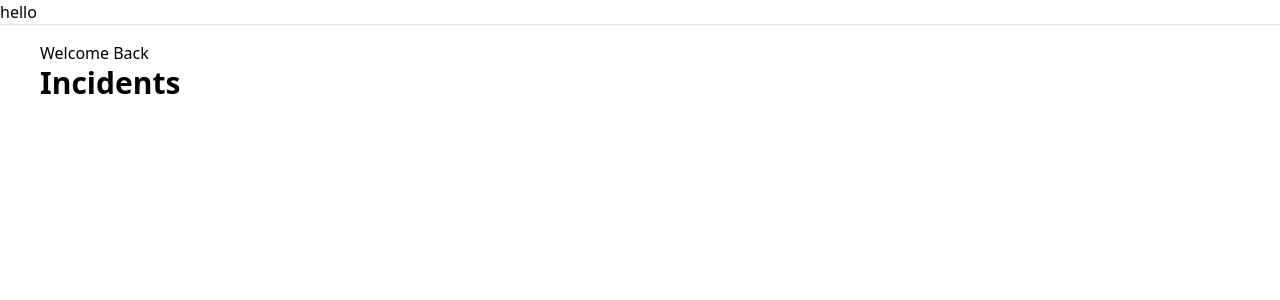
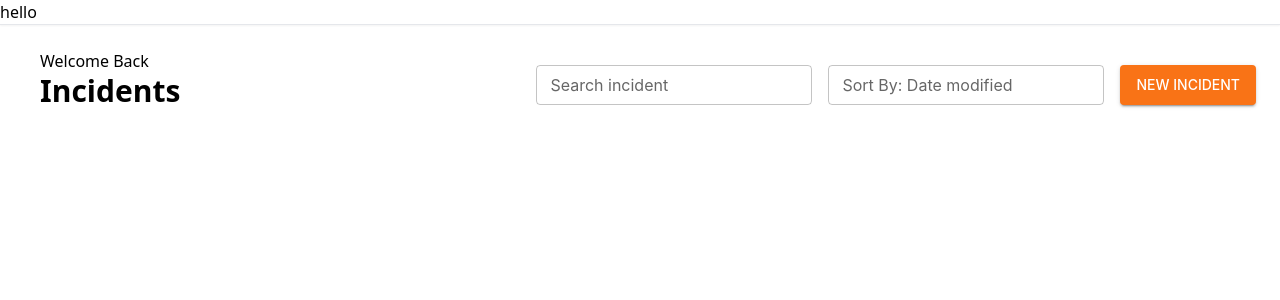
Before and after one commit to Shohan11369/React-assignment-02, a React (Vite) app: page /incidents in a window 1280 px wide. Shown: the top 300 px of the page. Built offline with nearby package versions, Linux system fonts and the light colour scheme.

Commit message:
Added incidents left and rightb section full

```diff
--- a/src/components/Incidents.jsx
+++ b/src/components/Incidents.jsx
@@ -65,11 +65,37 @@ function Incidents() {
   return (
     <div className="p-4 ml-6 mr-2">
       {/* top section */}
-      <div>
-        <Typography variant="h7" gutterBottom>
-          Welcome Back <br />{" "}
-          <span className="text-3xl font-bold ">Incidents</span>
-        </Typography>
+      <div className="grid md:flex justify-between items-center mb-5 mt-2">
+        <div>
+          <Typography variant="h7" gutterBottom>
+            Welcome Back <br />{" "}
+            <span className="text-3xl font-bold ">Incidents</span>
+          </Typography>
+        </div>
+        {/* Right - Search Boxes */}
+        <div className="flex gap-4 mt-3">
+          <TextField label="Search incident" variant="outlined" size="small" />
+          <TextField
+            label="Sort By: Date modified"
+            variant="outlined"
+            size="small"
+          />
+
+          <Button
+            component={Link}
+            to="/new-incident"
+            variant="contained"
+            color="primary"
+            sx={{
+              color: "white",
+              fontSize: { xs: "0.6rem", sm: "0.875rem" },
+              padding: { xs: "4px 8px", sm: "6px 16px" },
+              minWidth: { xs: "70px", sm: "auto" },
+            }}
+          >
+            New Incident
+          </Button>
+        </div>
       </div>
     </div>
   );
```
